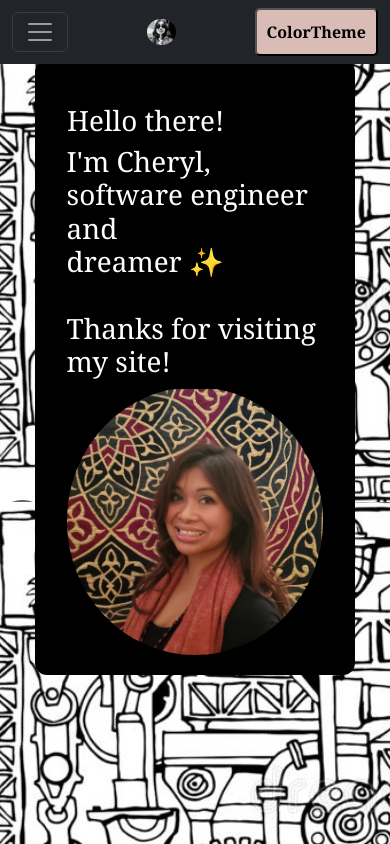
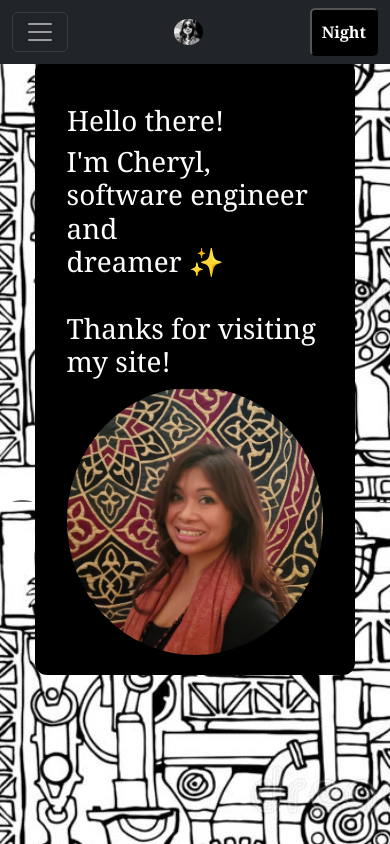
Before and after one commit to Cherylcc227/CherylCWebsite, a React (Create React App) app in the folder client/: page / in a window 390 px wide. Built offline with nearby package versions, Linux system fonts and the light colour scheme.

Commit message:
Adjusted media queries, theme button

```diff
--- a/client/src/App.css
+++ b/client/src/App.css
@@ -4,17 +4,17 @@
   --window-color: #ECEBE4;
   --background-image: url("images/whiteGears.jpg");
   --color: white;
-  --component-color: #D9BCB6;
+  --component-color: rgb(54, 51, 65);
   --box-shadow-color: grey;
   --slider-gauge-color:#668f80;
 }
 
 [data-theme="dark"] {
-  --background-color: rgb(110, 225, 232 0.5);
+  --background-color: white;
   --background-color-s: rgba(255, 192, 203, 0.7);
   --background-image: url("images/gears.jpg");
   --color: black;
-  --component-color: #61988E;
+  --component-color: white;
   --box-shadow-color: black;
   --slider-gauge-color:#2d4b40;
 }
@@ -30,12 +30,6 @@ html {
 .App-logo {
   height: 40vmin;
   pointer-events: none;
-}
-
-@media (prefers-reduced-motion: no-preference) {
-  .App-logo {
-    animation: App-logo-spin infinite 20s linear;
-  }
 }
 
 .App-header {
@@ -146,7 +140,7 @@ html {
   gap: 66px;
 } */
 
-@media (max-width: 400px) {
+@media (max-width: 414px) {
   .navbar-nav {
     /* font-size: 1.5em !important; */
     gap: 0px;
@@ -156,9 +150,10 @@ html {
 
 button {
   border-radius: 5px;
-  background-color: var(--component-color);
+  background-color: var(--background-color);
   font-weight: bold;
   padding: 10px;
+  color: var(--color)
 }
 
 #icon {
--- a/client/src/components/Masthead.jsx
+++ b/client/src/components/Masthead.jsx
@@ -31,8 +31,8 @@ const Masthead = () => {
             </Navbar.Collapse>
             <div className="theme-switch-wrapper">
         {!theme
-        ? <button className="theme-switch" onClick={() => handleThemeChange()} type="checkbox" id="checkbox"><i className="fa-solid fa-circle-half-stroke"></i>ColorTheme</button>
-        : <button className="theme-switch" onClick={() => handleThemeChange()} type="checkbox" id="checkbox"><i className="fa-solid fa-circle-half-stroke"></i>ColorTheme</button>
+        ? <button className="theme-switch" onClick={() => handleThemeChange()} type="checkbox" id="checkbox"><i className="fa-solid fa-circle-half-stroke"></i>Night</button>
+        : <button className="theme-switch" onClick={() => handleThemeChange()} type="checkbox" id="checkbox"><i className="fa-solid fa-circle-half-stroke"></i>Day</button>
         }
       </div>
           </Container>
```
